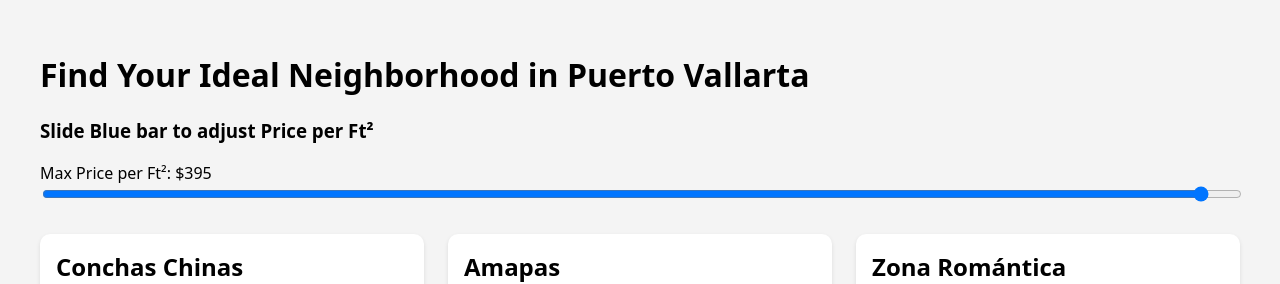
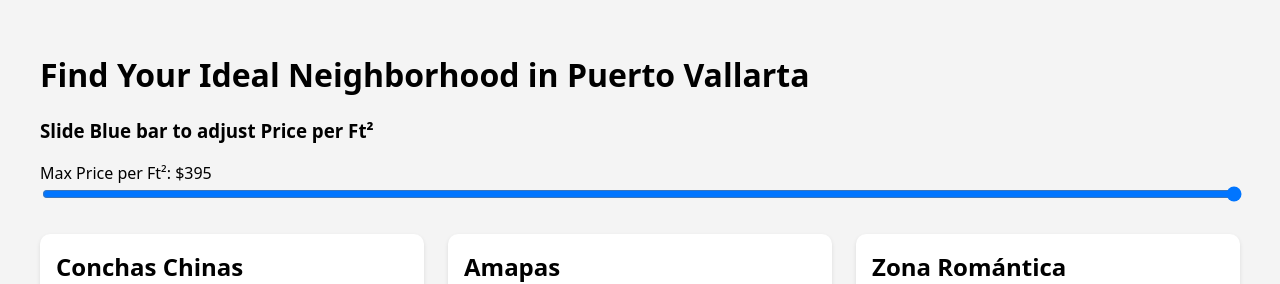
Before and after one commit to grdino/pv-tool-01, a React (Create React App) app: page / in a window 1280 px wide. Shown: the top 284 px of the page. Built offline with nearby package versions, Linux system fonts and the light colour scheme.

Commit message:
Update App.js

```diff
--- a/src/App.js
+++ b/src/App.js
@@ -23,7 +23,7 @@ export default function App() {
       <input
         type="range"
         min="195"
-        max="375"
+        max="395"
         step="25"
         value={maxPrice}
         onChange={e => setMaxPrice(Number(e.target.value))}
```
